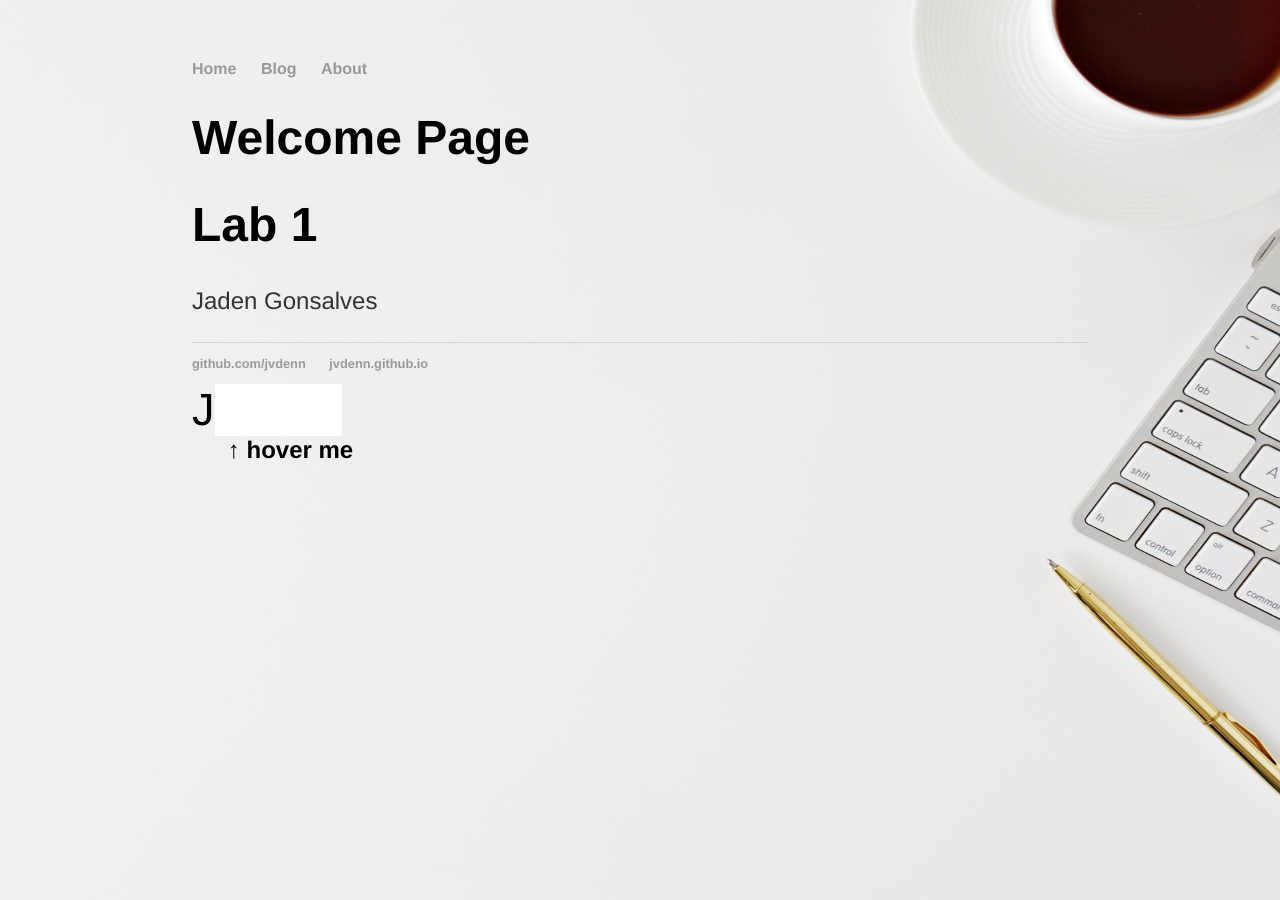
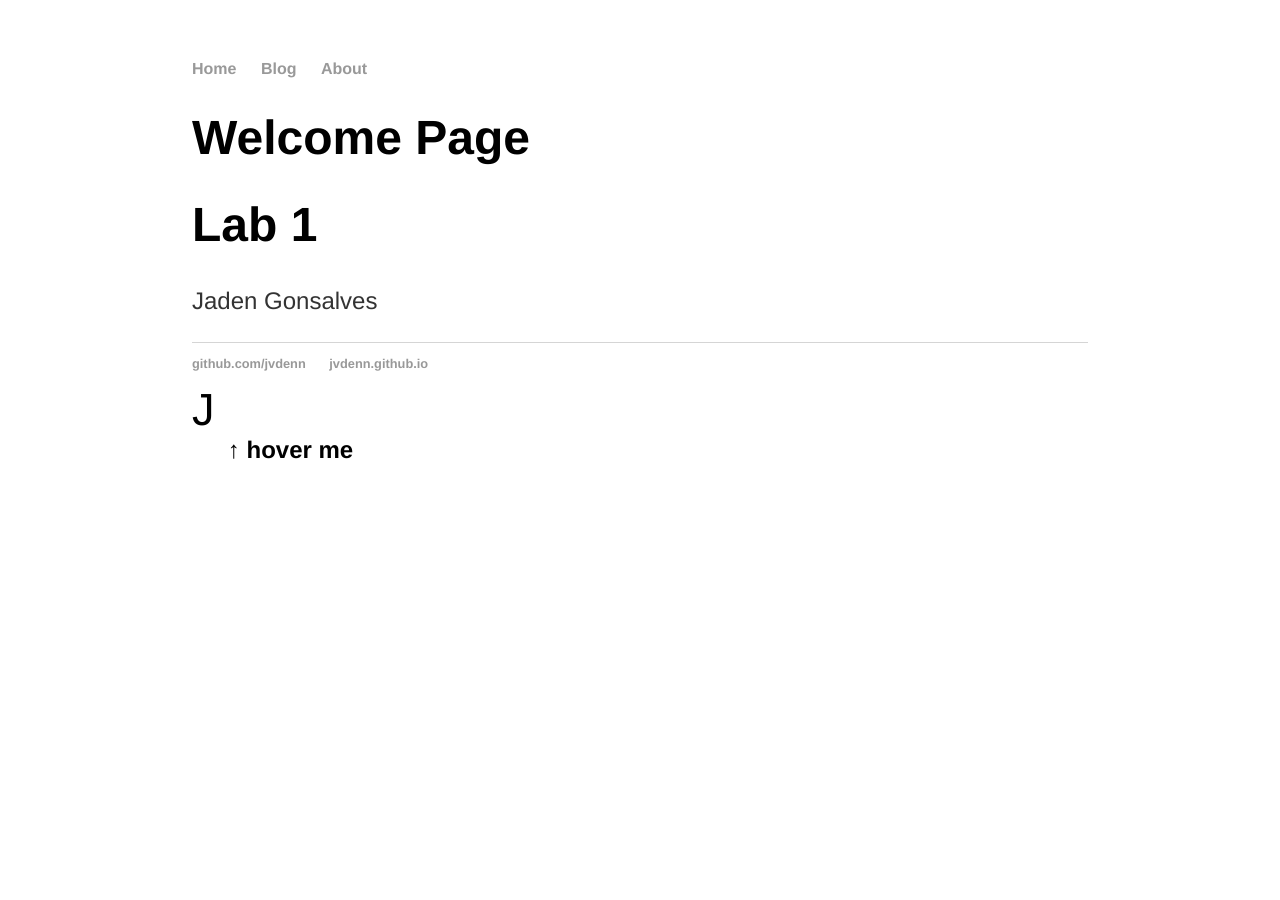
Before and after one commit to jvdenn/jvdenn.github.io, a Jekyll site: the page built from index.html, in a window 1280 px wide. Built offline with Jekyll 4.4.1, drawn with Linux system fonts in a browser that asks for light colours.

Commit message:
removed bg

```diff
--- a/css/main.css
+++ b/css/main.css
@@ -2,11 +2,6 @@
     margin: 60px auto;
     width: 70%;
     font-family:'Helvetica', 'Arial', 'Sans-Serif';
-    background-image: url(https://jvdenn.github.com/images/leone-venter-VieM9BdZKFo-unsplash.jpg);
-    background-position: center center;
-    background-repeat: no-repeat;
-    background-attachment: fixed;
-    background-size: 1920px 1080px;
 
 }
 h1 {
```
